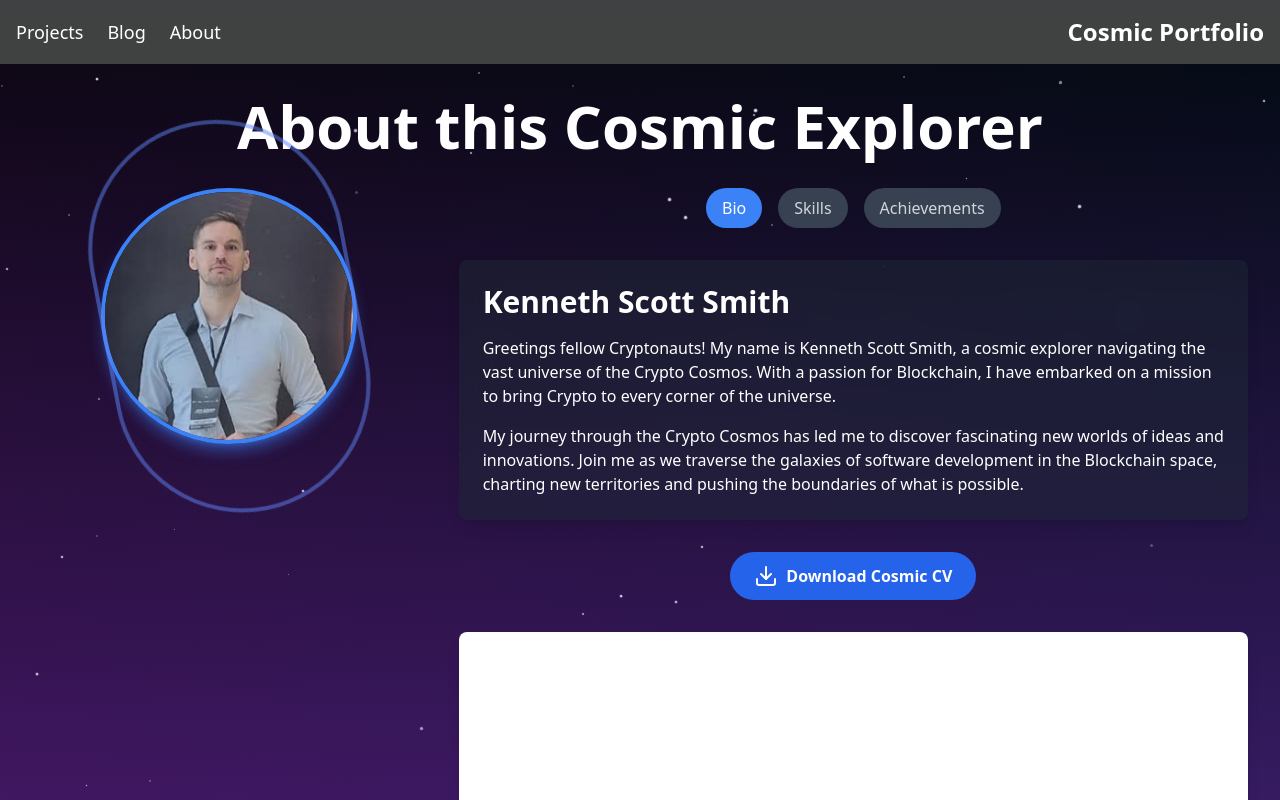
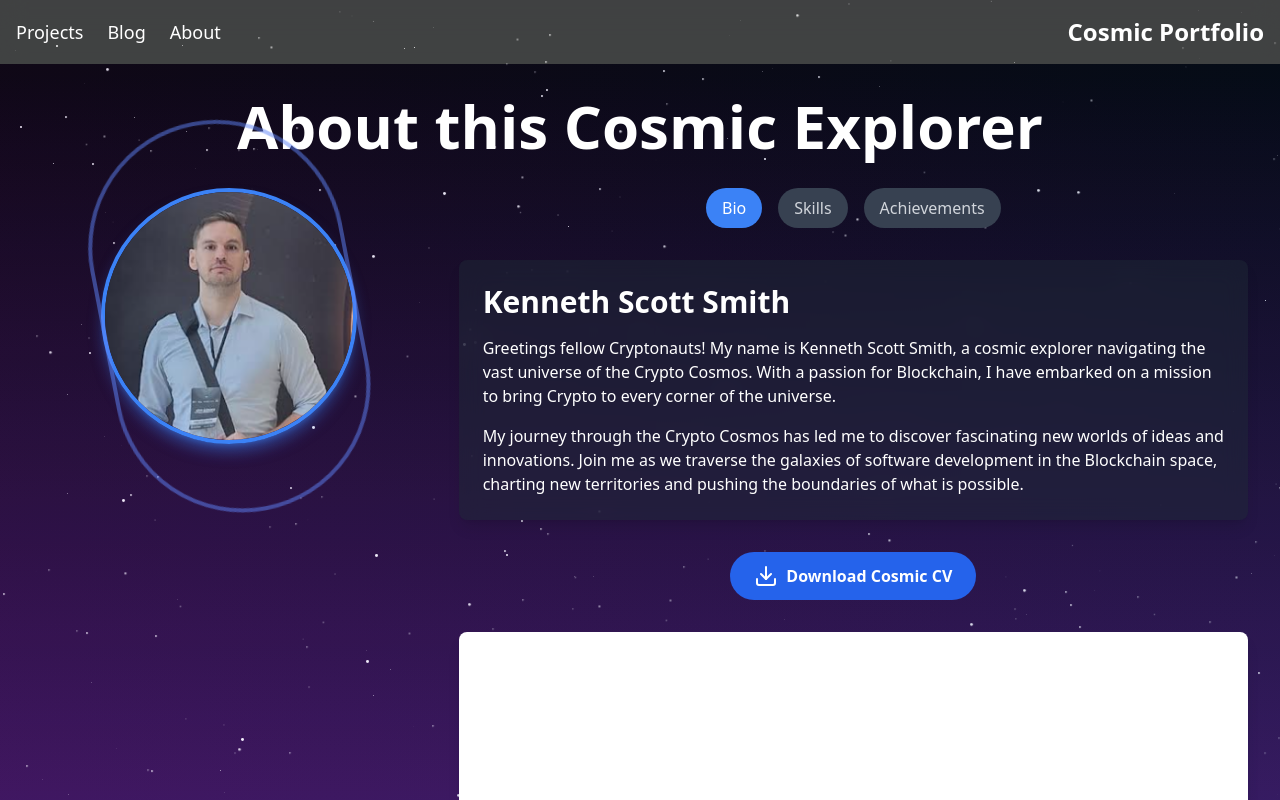
Before and after one commit to ksmit323/ksmit323.github.io, a Next.js app: page /about in a window 1280 px wide. Shown: the top 800 px of the page. Built offline with nearby package versions, Linux system fonts and the light colour scheme.

Commit message:
add more stars

```diff
--- a/src/app/about/page.tsx
+++ b/src/app/about/page.tsx
@@ -1,56 +1,18 @@
 'use client';
 
-import React, { useState, useEffect } from 'react';
-import { motion, AnimatePresence, animate } from 'framer-motion';
+import React, { useState } from 'react';
+import { motion, AnimatePresence } from 'framer-motion';
 import { Star, Download, ChevronRight } from 'lucide-react';
+import StarField from '@/components/StarField';
 
-
-interface StarProps {
-  id: number;
-  x: number;
-  y: number;
-  size: number;
-}
 
 const CosmicAboutPage: React.FC = () => {
   const [activeSection, setActiveSection] = useState('bio');
-  const [stars, setStars] = useState<StarProps[]>([]);
-
-  useEffect(() => {
-    setStars(Array.from({ length: 100 }, (_, i) => ({
-      id: i,
-      x: Math.random() * 100,
-      y: Math.random() * 100,
-      size: Math.random() * 2 + 1,
-    })));
-  }, []);
-
   const sections = ['bio', 'skills', 'achievements'];
 
   return (
     <div className="min-h-screen bg-gradient-to-b from-black to-purple-900 text-white p-8 relative overflow-hidden">
-      {/* Star Background */}
-      {stars.map((star) => (
-        <motion.div
-          key={star.id}
-          className="absolute bg-white rounded-full"
-          style={{
-            left: `${star.x}%`,
-            top: `${star.y}%`,
-            width: star.size,
-            height: star.size,
-          }}
-          animate={{
-            opacity: [0.2, 1, 0.2],
-            scale: [1, 1.2, 1],
-          }}
-          transition={{
-            duration: Math.random() * 3 + 2,
-            repeat: Infinity,
-            repeatType: 'reverse',
-          }}
-        />
-      ))}
+      <StarField />
 
       {/* Nebula Effect */}
       <motion.div
```
